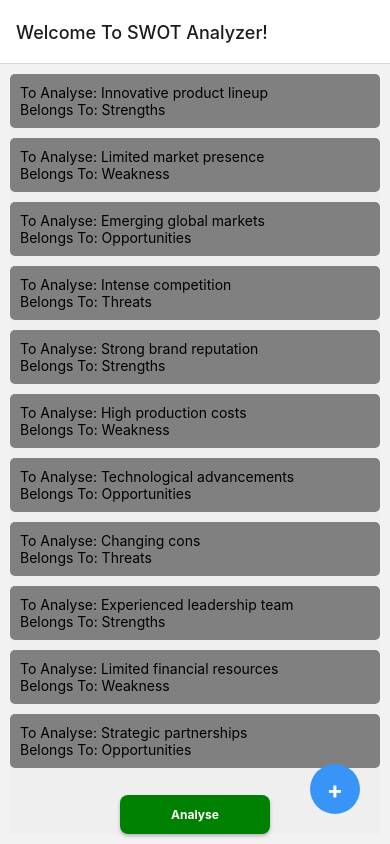
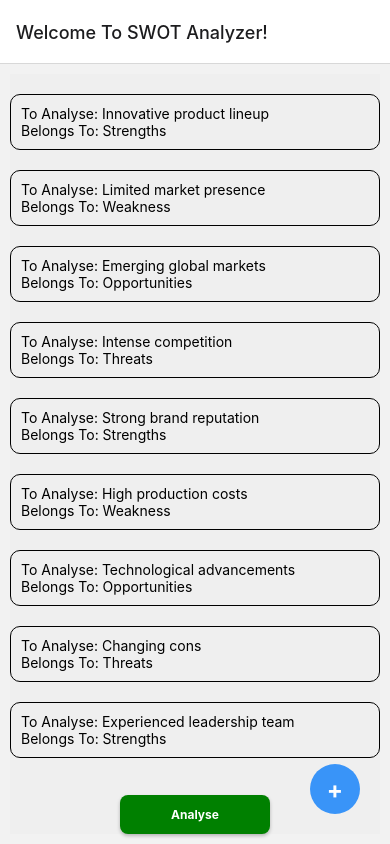
Before and after one commit to shreya-mishra/SwotAnalysis, a React Native app: screen /Home in a window 390 px wide. Built offline with nearby package versions, Linux system fonts and the light colour scheme.

Commit message:
updated UI according to the animation

```diff
--- a/src/components/SowtList.tsx
+++ b/src/components/SowtList.tsx
@@ -13,8 +13,10 @@ const SowtList = ({
         keyExtractor={(item, index) => index.toString()}
         renderItem={({item}) => (
           <View style={styles.swotItem}>
-            <Text>{`To Analyse: ${item.toAnalyse}`}</Text>
-            <Text>{`Belongs To: ${item.belongsTo}`}</Text>
+            <Text
+              style={styles.swotText}>{`To Analyse: ${item.toAnalyse}`}</Text>
+            <Text
+              style={styles.swotText}>{`Belongs To: ${item.belongsTo}`}</Text>
           </View>
         )}
       />
@@ -30,12 +32,16 @@ const styles = StyleSheet.create({
     width: '100%',
   },
   swotItem: {
-    backgroundColor: '#808080',
+    // backgroundColor: '#808080',
+    backgroundColor: '#efefef',
+    elevation: 3,
     padding: 10,
-    borderRadius: 5,
-    marginBottom: 10,
+    marginTop: 20,
+    borderWidth: 1,
+    borderColor: 'black',
+    borderRadius: 10,
   },
   swotText: {
-    color: '#333',
+    color: '#000',
   },
 });
--- a/src/screens/HomeScreen.tsx
+++ b/src/screens/HomeScreen.tsx
@@ -1,18 +1,15 @@
 import {View, StyleSheet} from 'react-native';
-import React, {useState} from 'react';
+import React, {SetStateAction, useState} from 'react';
 import FloatingButton from '../components/FloatingButton';
 import Form from '../components/Form';
-import {swotDummyData, swotItems} from '../constant/SwotContants';
+import {swotDummyData} from '../constant/SwotContants';
 import SowtList from '../components/SowtList';
 import {useNavigation} from '@react-navigation/native';
 import Button_ from '../components/Button_';
+import {SwotDataType} from '../SwotType/SwotType';
 
-interface SwotItem {
-  toAnalyse: string;
-  belongsTo: string;
-}
 const HomeScreen = () => {
-  const [swotData, setSwotData] = useState<SwotItem[]>(swotDummyData);
+  const [swotData, setSwotData] = useState<SwotDataType>(swotDummyData);
   const [showForm, setShowForm] = useState(false);
   const [textInputValue, setTextInputValue] = useState('');
   const [selectedDropdownValue, setSelectedDropdownValue] = useState('');
@@ -24,9 +21,13 @@ const HomeScreen = () => {
 
   const handleFormSubmit = () => {
     if (textInputValue && selectedDropdownValue) {
-      setSwotData(prevSwotData => [
+      setSwotData((prevSwotData: SetStateAction<SwotDataType>) => [
         ...prevSwotData,
-        {toAnalyse: textInputValue, belongsTo: selectedDropdownValue},
+        {
+          id: Math.random(),
+          toAnalyse: textInputValue,
+          belongsTo: selectedDropdownValue,
+        },
       ]);
     }
 
```
